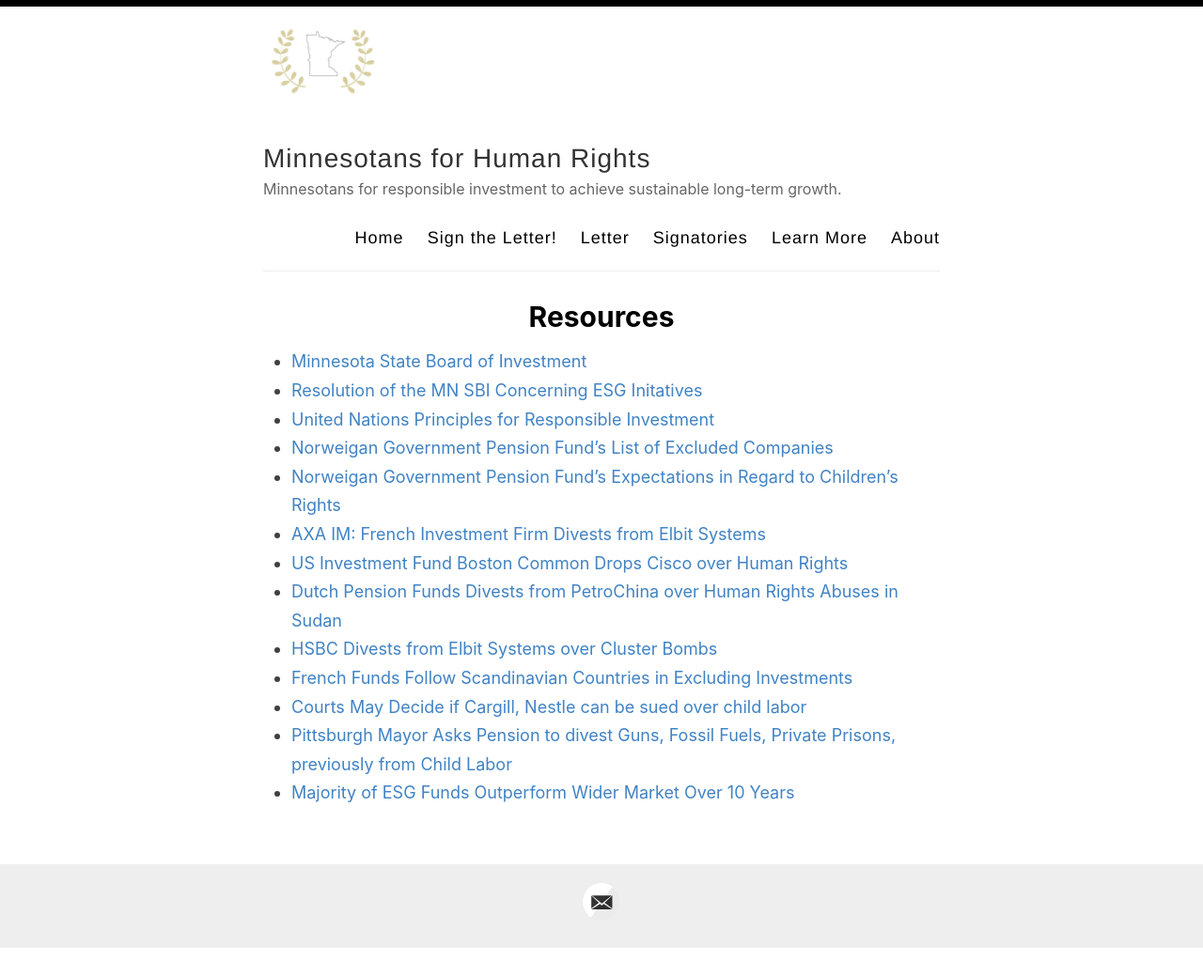
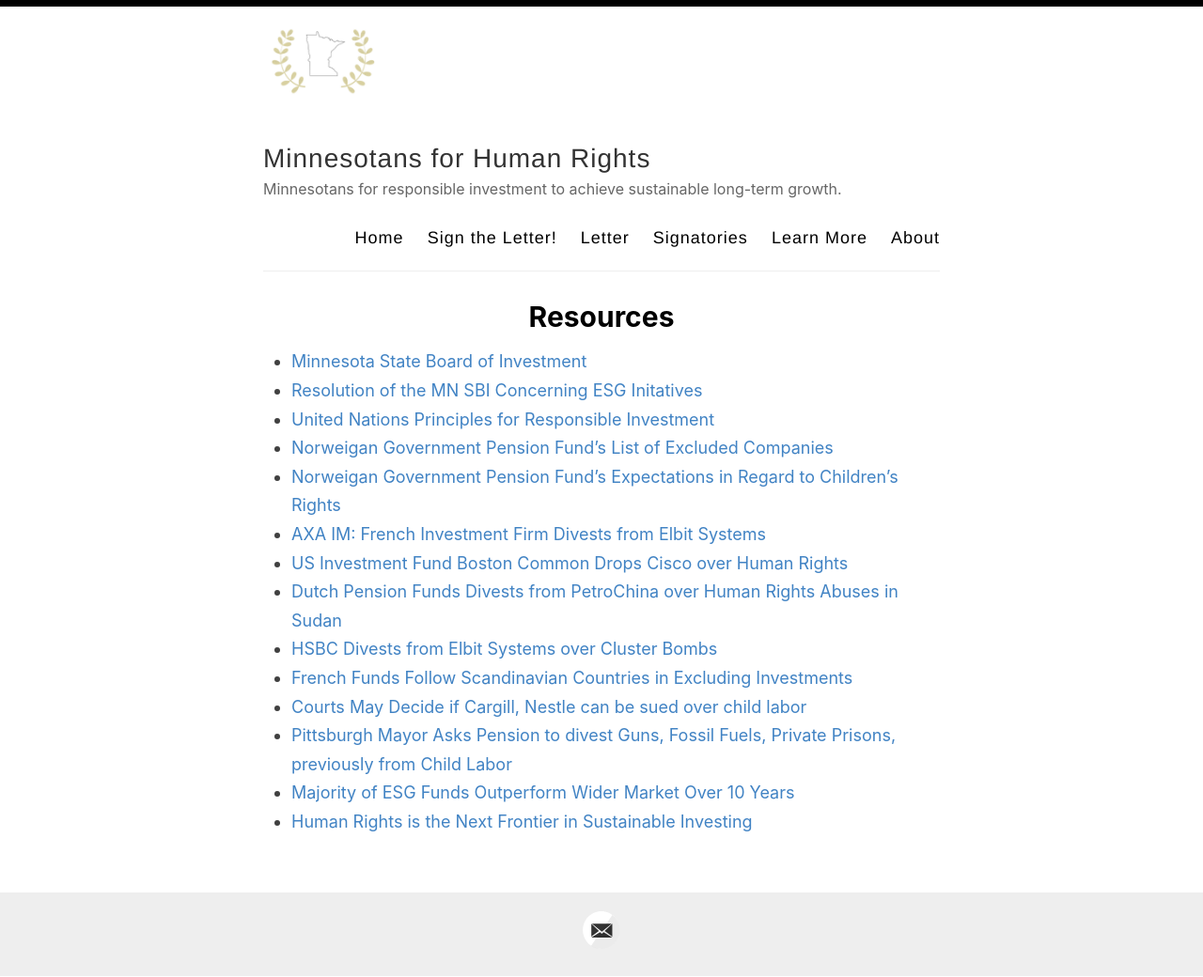
Before and after one commit to adamrahim/adamrahim.github.io, a Jekyll site: the page built from _posts/2020-12-23-learn-more.md, in a window 1280 px wide. Shown: the whole page at 94% size. Built offline with Jekyll 4.4.1, drawn with Linux system fonts in a browser that asks for light colours; before the commit the page ends 1009 px from its top, so only the background shows below that.

Commit message:
Update 2020-12-23-learn-more.md

```diff
--- a/_posts/2020-12-23-learn-more.md
+++ b/_posts/2020-12-23-learn-more.md
@@ -16,3 +16,4 @@
 - [Courts May Decide if Cargill, Nestle can be sued over child labor](https://www.startribune.com/looking-at-child-slaves-on-cocoa-farms-supreme-court-may-extend-legal-ground-for-globalized-u-s-fir/573430191/?refresh=true "Courts may decide if Cargill, Nestle can be sued over child labor")
 - [Pittsburgh Mayor Asks Pension to divest Guns, Fossil Fuels, Private Prisons, previously from Child Labor](https://www.ai-cio.com/news/pittsburgh-mayor-asks-pension-divest-guns-fossil-fuels-private-prisons/ "Pittsburgh Mayor Asks Pension to Divest From Unethical Investments")
 - [Majority of ESG Funds Outperform Wider Market Over 10 Years](https://www.ft.com/content/733ee6ff-446e-4f8b-86b2-19ef42da3824 "Majority of ESG funds outperform wider market over 10 years")
+- [Human Rights is the Next Frontier in Sustainable Investing](https://www.barrons.com/articles/human-rights-is-the-next-frontier-of-sustainable-investing-51603393387 "Human Rights is the Next Frontier of Sustainable Investing")
```
